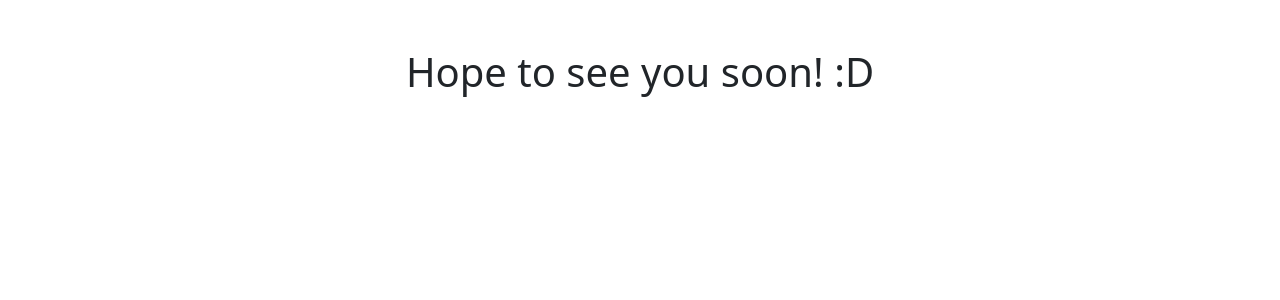
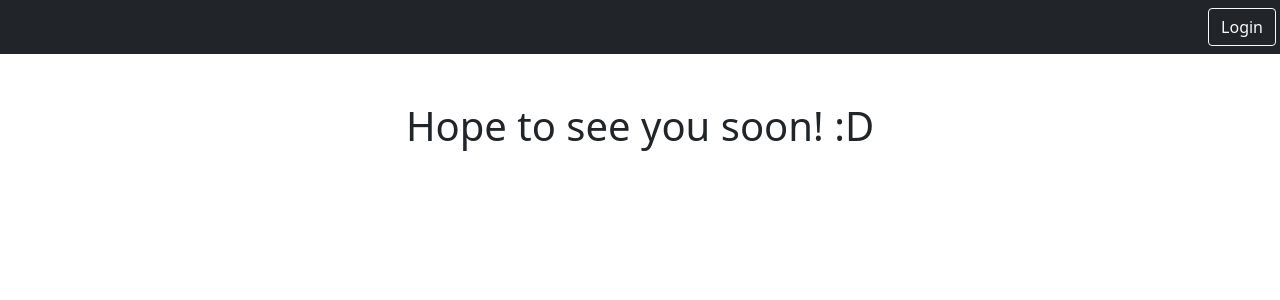
Before and after one commit to konpsar/django-training, a Django app: page /logout in a window 1280 px wide. Shown: the top 300 px of the page. Run offline with Django 4.2, Linux system fonts and the light colour scheme.

Commit message:
Add Login/Logout in navbar

```diff
--- a/home/urls.py
+++ b/home/urls.py
@@ -5,6 +5,6 @@ from . import views
 urlpatterns = [
     path('', views.HomeView.as_view()),
     path('login', views.LoginInterfaceView.as_view(), name='login'),
-    path('logout', views.LogoutInterfaceView.as_view(), name='login'),
+    path('logout', views.LogoutInterfaceView.as_view(), name='logout'),
     path('signup', views.SignupView.as_view(), name='signup'),
 ]
--- a/static/templates/base.html
+++ b/static/templates/base.html
@@ -7,6 +7,15 @@
     </head>
 
     <body>
+        <nav class="navbar navbar-dark bg-dark">
+            <div class="ms-auto">
+                {% if user.is_authenticated %}
+                <a href="{% url 'logout' %}" class="btn btn-outline-light me-1">Logout</a>
+                {% else %}
+                <a href="{% url 'login' %}" class="btn btn-outline-light me-1">Login</a>
+                {% endif %}
+            </div>
+        </nav>
         <div class="my-5 text-center container">
             {% block content %}
             {% endblock %}
```
Also changed, not shown: db.sqlite3.
